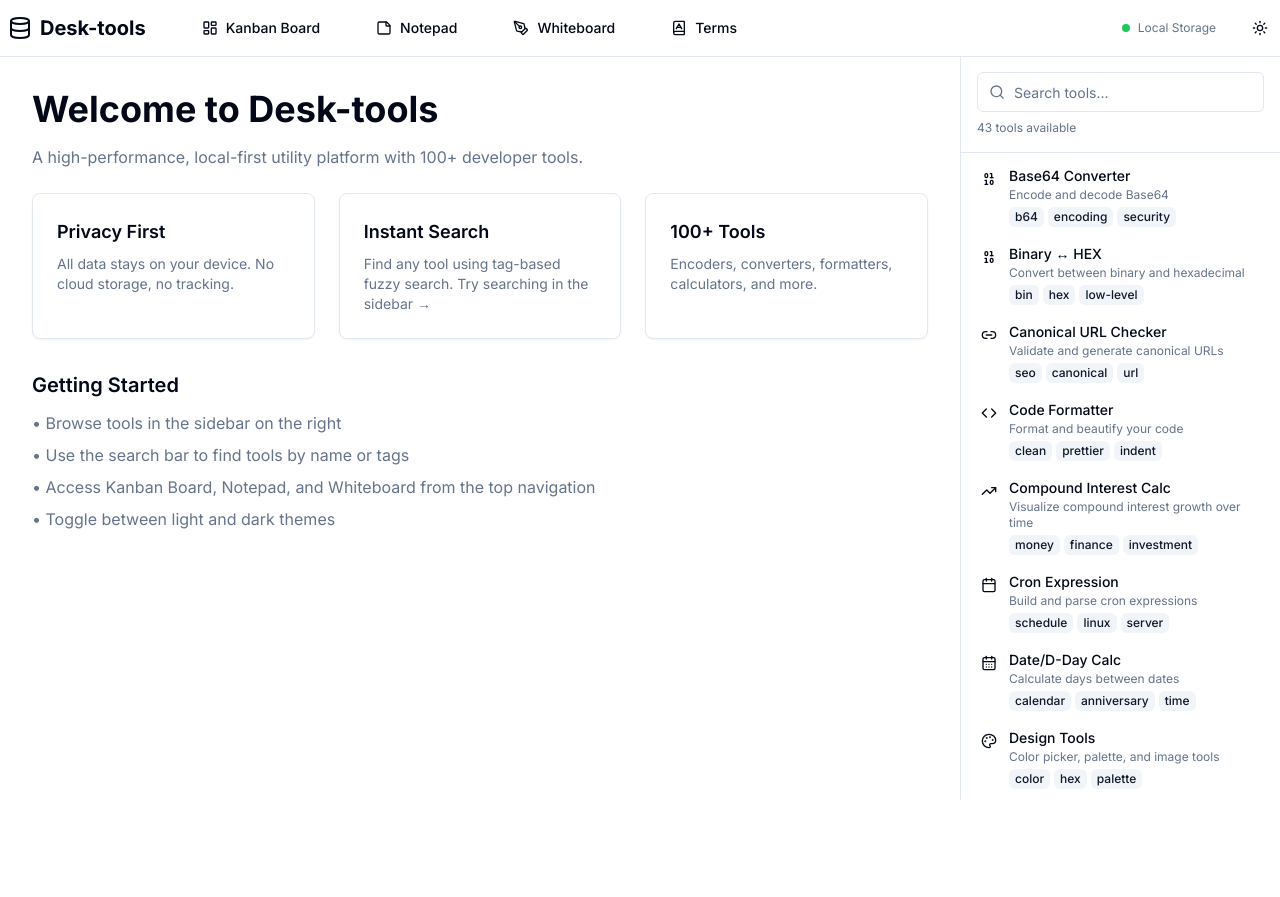
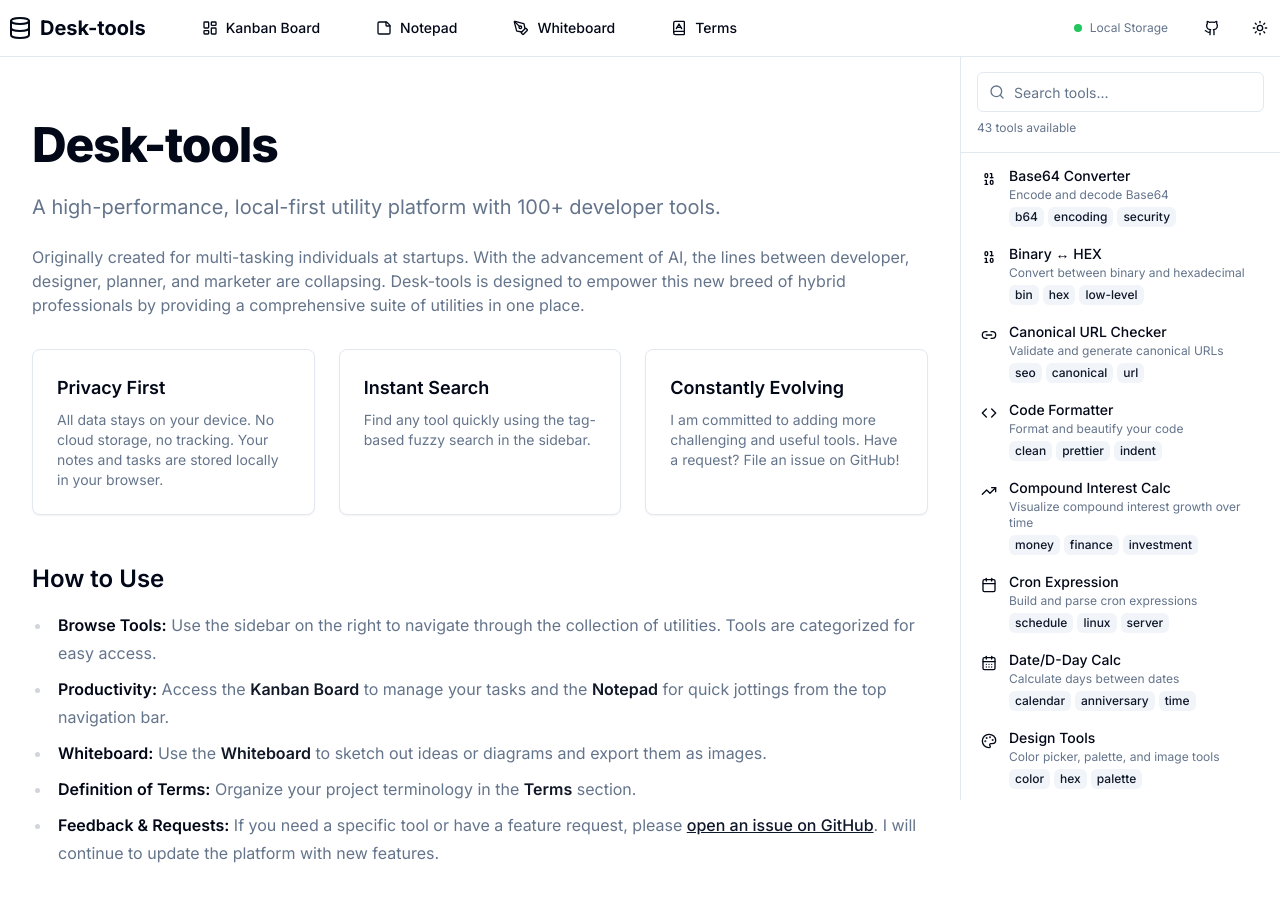
Before and after one commit to zafrem/Desk-tools, a Next.js app: page / in a window 1280 px wide. Shown: the top 897 px of the page. Before the commit the page ends 800 px from the top, so only its background shows below. Built offline with nearby package versions, Linux system fonts and the light colour scheme.

Commit message:
Main page update

```diff
--- a/app/page.tsx
+++ b/app/page.tsx
@@ -1,42 +1,80 @@
+import Link from "next/link";
+import { Button } from "@/components/ui/button";
+
 export default function Home() {
   return (
-    <div className="container mx-auto p-8">
-      <h1 className="text-4xl font-bold mb-4">Welcome to Desk-tools</h1>
-      <p className="text-muted-foreground mb-6">
-        A high-performance, local-first utility platform with 100+ developer tools.
-      </p>
+    <div className="container mx-auto p-8 max-w-5xl">
+      <div className="flex flex-col gap-6 py-8">
+        <h1 className="text-4xl font-extrabold tracking-tight lg:text-5xl">
+          Desk-tools
+        </h1>
+        <p className="text-xl text-muted-foreground">
+          A high-performance, local-first utility platform with 100+ developer tools.
+        </p>
+        <p className="text-muted-foreground">
+          Originally created for multi-tasking individuals at startups. With the advancement of AI, the lines between developer, designer, planner, and marketer are collapsing. Desk-tools is designed to empower this new breed of hybrid professionals by providing a comprehensive suite of utilities in one place.
+        </p>
+      </div>
 
-      <div className="grid gap-6 md:grid-cols-2 lg:grid-cols-3 max-w-4xl">
+      <div className="grid gap-6 md:grid-cols-2 lg:grid-cols-3 mb-12">
         <div className="rounded-lg border bg-card text-card-foreground shadow-sm p-6">
           <h2 className="text-lg font-semibold mb-2">Privacy First</h2>
           <p className="text-sm text-muted-foreground">
-            All data stays on your device. No cloud storage, no tracking.
+            All data stays on your device. No cloud storage, no tracking. Your notes and tasks are stored locally in your browser.
           </p>
         </div>
 
         <div className="rounded-lg border bg-card text-card-foreground shadow-sm p-6">
           <h2 className="text-lg font-semibold mb-2">Instant Search</h2>
           <p className="text-sm text-muted-foreground">
-            Find any tool using tag-based fuzzy search. Try searching in the sidebar →
+            Find any tool quickly using the tag-based fuzzy search in the sidebar.
           </p>
         </div>
 
         <div className="rounded-lg border bg-card text-card-foreground shadow-sm p-6">
-          <h2 className="text-lg font-semibold mb-2">100+ Tools</h2>
+          <h2 className="text-lg font-semibold mb-2">Constantly Evolving</h2>
           <p className="text-sm text-muted-foreground">
-            Encoders, converters, formatters, calculators, and more.
+            I am committed to adding more challenging and useful tools. Have a request? File an issue on GitHub!
           </p>
         </div>
       </div>
 
-      <div className="mt-8">
-        <h3 className="text-xl font-semibold mb-3">Getting Started</h3>
-        <ul className="space-y-2 text-muted-foreground">
-          <li>• Browse tools in the sidebar on the right</li>
-          <li>• Use the search bar to find tools by name or tags</li>
-          <li>• Access Kanban Board, Notepad, and Whiteboard from the top navigation</li>
-          <li>• Toggle between light and dark themes</li>
-        </ul>
+      <div className="space-y-8">
+        <section>
+          <h3 className="text-2xl font-semibold mb-4">How to Use</h3>
+          <div className="prose dark:prose-invert max-w-none text-muted-foreground">
+            <ul className="list-disc pl-5 space-y-2">
+              <li>
+                <strong className="text-foreground">Browse Tools:</strong> Use the sidebar on the right to navigate through the collection of utilities. Tools are categorized for easy access.
+              </li>
+              <li>
+                <strong className="text-foreground">Productivity:</strong> Access the <strong>Kanban Board</strong> to manage your tasks and the <strong>Notepad</strong> for quick jottings from the top navigation bar.
+              </li>
+              <li>
+                <strong className="text-foreground">Whiteboard:</strong> Use the <strong>Whiteboard</strong> to sketch out ideas or diagrams and export them as images.
+              </li>
+              <li>
+                <strong className="text-foreground">Definition of Terms:</strong> Organize your project terminology in the <strong>Terms</strong> section.
+              </li>
+              <li>
+                <strong className="text-foreground">Feedback & Requests:</strong> If you need a specific tool or have a feature request, please <a href="https://github.com/zafrem/Desk-tools/issues" target="_blank" rel="noopener noreferrer" className="text-primary hover:underline">open an issue on GitHub</a>. I will continue to update the platform with new features.
+              </li>
+            </ul>
+          </div>
+        </section>
+
+        <section className="bg-muted/30 p-6 rounded-lg border">
+          <h3 className="text-xl font-semibold mb-3">Future Roadmap</h3>
+          <p className="text-muted-foreground mb-4">
+            I aim to build more complex and &quot;challenging&quot; tools that solve real-world engineering problems directly in the browser.
+            This project is a living workspace that grows with your needs.
+          </p>
+          <div className="flex gap-4">
+             <Link href="https://github.com/zafrem/Desk-tools/issues/new" target="_blank" rel="noopener noreferrer">
+                <Button>Request a Feature</Button>
+             </Link>
+          </div>
+        </section>
       </div>
     </div>
   );
--- a/components/top-nav.tsx
+++ b/components/top-nav.tsx
@@ -1,7 +1,7 @@
 "use client";
 
 import Link from "next/link";
-import { Database, LayoutDashboard, StickyNote, PenTool, BookA } from "lucide-react";
+import { Database, LayoutDashboard, StickyNote, PenTool, BookA, Github } from "lucide-react";
 import { ThemeToggle } from "@/components/theme-toggle";
 import { Button } from "@/components/ui/button";
 
@@ -53,6 +53,13 @@ export function TopNav() {
             <span>Local Storage</span>
           </div>
 
+          <Link href="https://github.com/zafrem/Desk-tools/issues" target="_blank" rel="noopener noreferrer">
+            <Button variant="ghost" size="icon" title="Report an issue on GitHub">
+              <Github className="h-5 w-5" />
+              <span className="sr-only">GitHub</span>
+            </Button>
+          </Link>
+
           {/* Theme toggle */}
           <ThemeToggle />
         </div>
```
